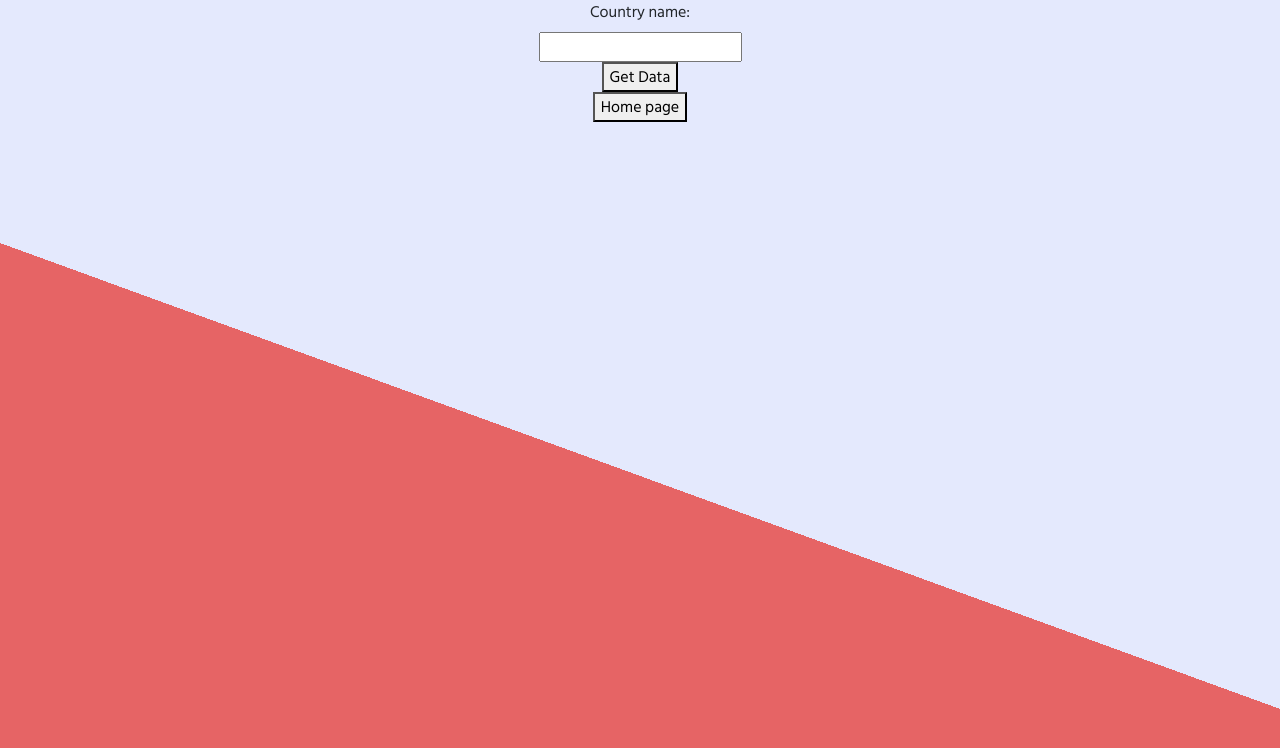
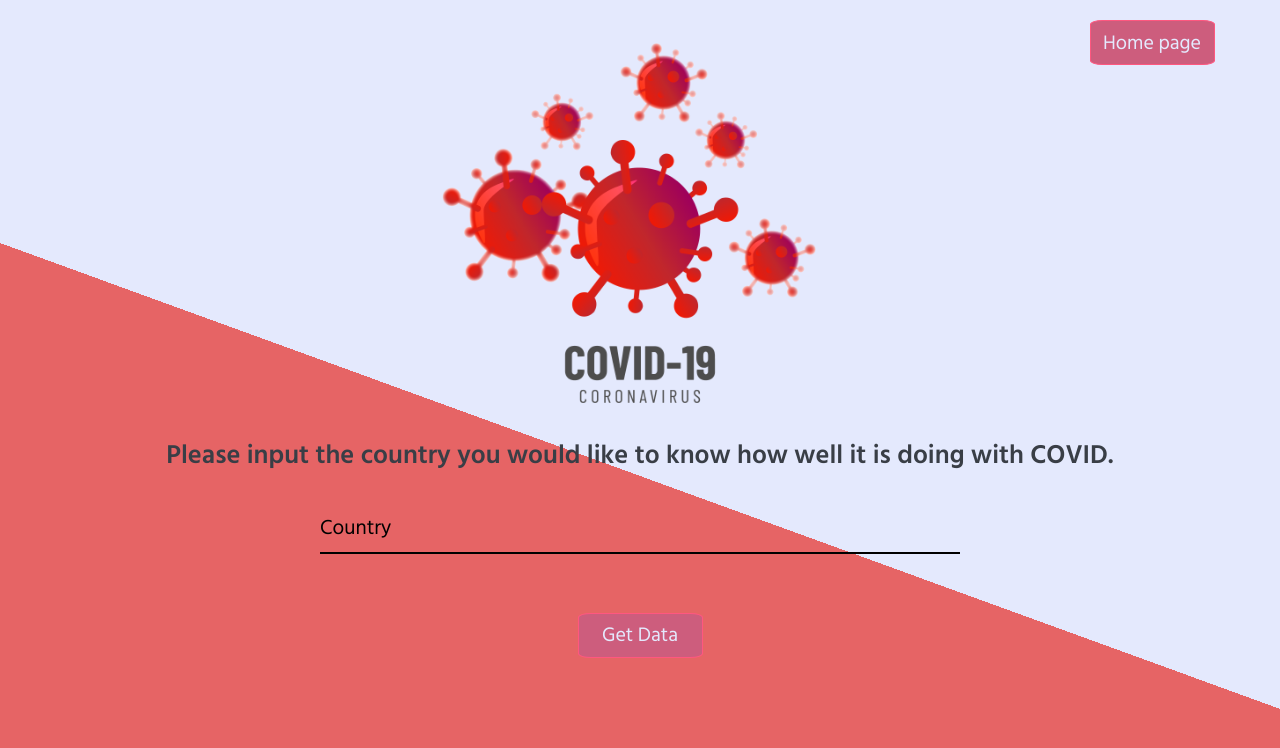
Before and after one commit to vincentho627/COVID-19-Voice-Assistant, a Flask app: page /manual in a window 1280 px wide. Shown: the top 748 px of the page. Run offline with Flask 2, Linux system fonts and the light colour scheme; some libraries are stand-ins or nearby versions.

Commit message:
implemented css for manual html

```diff
--- a/static/css/index.css
+++ b/static/css/index.css
@@ -39,6 +39,8 @@ button {
   font-size: 165%;
   font-weight: 600;
   margin-bottom: 20px;
+  margin-left: 10%;
+  margin-right: 10%;
 }
 
 .descriptions {
@@ -54,6 +56,63 @@ button {
   }
 
   .logo {
-    width: 45vh;
+    width: 40vh;
   }
 }
+
+.bt {
+    border-radius: 10%;
+    text-decoration: none;
+    border: 1px solid #ff577f;
+    position: relative;
+    overflow: hidden;
+    background-color: #cd5d7d;
+    height: 45px;
+    width: 125px;
+    font-size: 20px;
+    color: #E4E9FD;
+}
+
+.home {
+    left: 40%;
+    margin-top: 20px;
+}
+
+.bt:hover {
+    box-shadow: 1px 1px 25px 10px #ff577f;
+}
+
+.bt:before {
+    content: "";
+    position: absolute;
+    top: 0;
+    left: -100%;
+    width: 100%;
+    height: 100%;
+    background: linear-gradient(120deg, transparent, #ff577f, transparent);
+    transition: all 650ms;
+}
+
+.bt:hover:before {
+  left: 100%;
+}
+
+
+.glow {
+    animation: glowing 1300ms infinite;
+}
+
+ @keyframes glowing {
+     0% {
+         background-color: #29a19c;
+         box-shadow: 0 0 5px #29a19c;
+     }
+     50% {
+         background-color: #29a19c;
+         box-shadow: 0 0 20px #29a19c;
+     }
+     100% {
+         background-color: #29a19c;
+         box-shadow: 0 0 5px #29a19c;
+     }
+ }
--- a/static/css/manual.css
+++ b/static/css/manual.css
@@ -1,6 +1,71 @@
-body {
-  min-height: 100vh;
-  text-align: center;
-  font-family: 'Hind Siliguri', sans-serif;
-  background: linear-gradient(20deg, #e66465 44%, #E4E9FD 44%);
+.logo {
+    width: 55vh;
+    margin-top: -65px;
 }
+
+.getData {
+  margin-top: 35px;
+}
+
+.form__group {
+  position: relative;
+  padding: 15px 0 0;
+  margin-top: 10px;
+  width: 50%;
+  left: 25%;
+}
+
+.form__field {
+  font-family: inherit;
+  width: 100%;
+  border: 0;
+  border-bottom: 2px solid #000000;
+  outline: 0;
+  font-size: 1.3rem;
+  color: #000000;
+  padding: 7px 0;
+  background: transparent;
+  transition: border-color 0.2s;
+}
+
+.form__field::placeholder {
+  color: transparent;
+}
+
+.form__field:placeholder-shown ~ .form__label {
+  font-size: 1.3rem;
+  cursor: text;
+  top: 20px;
+}
+
+.form__label {
+  position: absolute;
+  top: 0;
+  display: block;
+  transition: 0.2s;
+  font-size: 1rem;
+  color: #000000;
+}
+
+.form__field:focus {
+  padding-bottom: 6px;
+  font-weight: 700;
+  border-width: 3px;
+  border-image-slice: 1;
+}
+
+~ .form__label {
+    position: absolute;
+    top: 0;
+    display: block;
+    transition: 0.2s;
+    font-size: 1rem;
+    color: #000000;
+    font-weight:700;
+}
+
+ @media only screen and (max-width: 600px) {
+     .logo {
+        width: 40vh;
+     }
+}
--- a/templates/manual.html
+++ b/templates/manual.html
@@ -9,21 +9,23 @@
 
     <link rel="stylesheet" href="https://maxcdn.bootstrapcdn.com/bootstrap/4.0.0/css/bootstrap.min.css" integrity="sha384-Gn5384xqQ1aoWXA+058RXPxPg6fy4IWvTNh0E263XmFcJlSAwiGgFAW/dAiS6JXm" crossorigin="anonymous">
 
+    <link rel= "stylesheet" type="text/css" href="{{ url_for('static',filename='/css/index.css') }}">
     <link rel= "stylesheet" type="text/css" href="{{ url_for('static',filename='/css/manual.css') }}">
 </head>
 <body>
-    <!-- <div>
-        <p class="output"><em>...diagnostic messages</em></p>
-    </div> -->
-
-    <form action="/data" method="POST">
-        <label for="country">Country name:</label><br>
-        <input type="text" id="country" name="country" autocomplete="off"><br>
-        <button>Get Data</button>
+    <form action="/" method="GET">
+        <button class="bt home">Home page</button>
     </form>
 
-    <form action="/" method="GET">
-        <button>Home page</button>
+    <img class="logo" src="../static/images/logo.png" alt="logo pic">
+    <h4 class="options">Please input the country you would like to know how well it is doing with COVID.</h4>
+    <form action="/data" method="POST">
+        <div class="form__group field">
+            <input type="input" class="form__field" placeholder="Name" name="country" id='country' required autocomplete="off"/>
+            <label for="country" class="form__label">Country</label>
+        </div>
+        <br>
+        <button class="bt getData">Get Data</button>
     </form>
 
 </body>
--- a/templates/voice.html
+++ b/templates/voice.html
@@ -14,7 +14,7 @@
 </head>
 <body>
     <form action="/" method="GET">
-        <button class="home">Home page</button>
+        <button class="bt home">Home page</button>
     </form>
 
     <img class="logo" src="../static/images/logo.png" alt="logo pic">
@@ -23,7 +23,7 @@
     <div>
         <button class="circle"><img id="mic" class="circle icon-circle" src="../static/images/mic.png" alt="microphone pic"></button>
     </div>
-
+    <p id="info">I'm ready!</p>
     <script type="module" src="../static/js/voice.js"></script>
 </body>
 </html>
```
Also changed, not shown: static/css/voice.css (+11 -63 lines), static/js/voice.js (+10 -7 lines).
